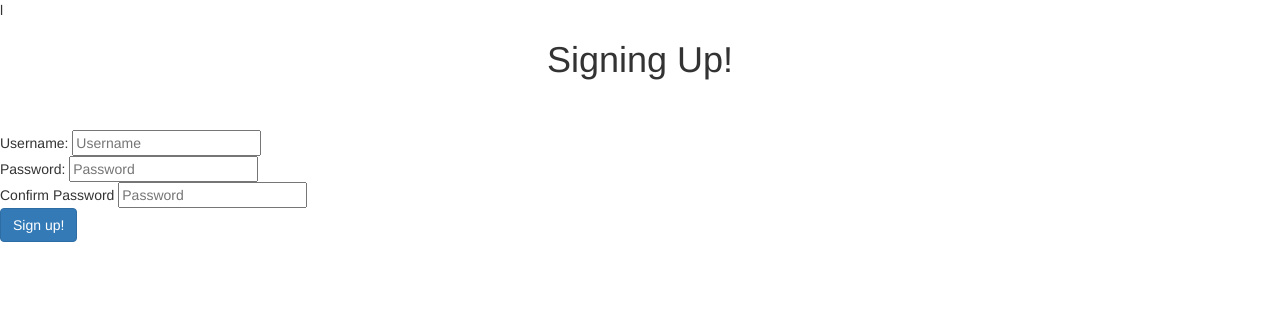
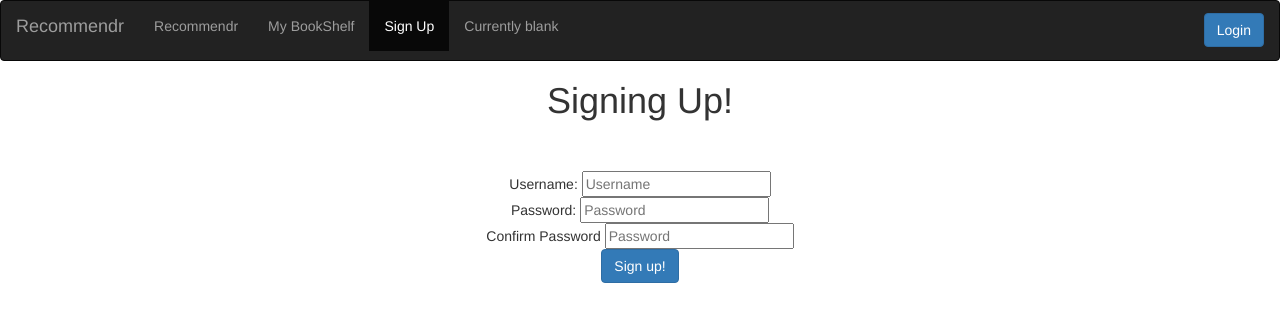
Before and after one commit to kiranmisner/BookRecommender, a website: page signup.html in a window 1280 px wide. Drawn offline with nearby package versions, Linux system fonts and the light colour scheme.

Commit message:
Update signup.html

```diff
--- a/signup.html
+++ b/signup.html
@@ -1,27 +1,64 @@
 <!DOCTYPE html>
 <html lang="en">
 <head>
-	l<!-- inks to include so we can use the bootstrap styling! -->
+	<!-- inks to include so we can use the bootstrap styling! -->
 	<link rel="stylesheet" href="https://maxcdn.bootstrapcdn.com/bootstrap/3.4.1/css/bootstrap.min.css">
 	<script src="https://ajax.googleapis.com/ajax/libs/jquery/3.4.1/jquery.min.js"></script>
 	<script src="https://maxcdn.bootstrapcdn.com/bootstrap/3.4.1/js/bootstrap.min.js"></script>	<meta charset="UTF-8">
+	<script src="https://cdnjs.cloudflare.com/ajax/libs/popper.js/1.16.0/umd/popper.min.js"></script>
 
 	<meta charset="UTF-8">
 	<title>Sign Up!</title>
+	<style type="text/css">
+		span.border {
+    		display: inline-block;
+    		border-style: solid;
+    		border-color: black !important;
+    		padding-bottom: 100px
+    		margin: 100px;
+ 		}
+	</style>
+
 </head>
 <body>
+	<nav class="navbar navbar-inverse">
+  		<div class="container-fluid">
+    		<div class="navbar-header">
+      			<a class="navbar-brand" href="#">Recommendr</a>
+    		</div>
+    		<ul class="nav navbar-nav">
+				<li><a href="index.html">Recommendr</a></li>
+      			<li><a href="">My BookShelf</a></li>
+      			<li class="active">
+      				<a href="signup.html">Sign Up</a>
+				</li>
+<!--       			<li><a href="signup.html">Sign Up</a></li> -->
+      			<li><a href="#">Currently blank</a></li>
+    		</ul>
+    		<ul class="nav navbar-nav" style="float: right; padding-top:1%; padding-bottom: 1%">
+      			<div class = "float-left">
+        				<button type="button" class="btn btn-primary" data-toggle="modal" data-target="#myModal">
+        				Login </button>
+      			</div>
+    		</ul>
+  		</div>
+	</nav>
+
+
+
+
 	<h1 style = "text-align: center"> Signing Up! </h1>
 	<br> <br>
-	<!-- Need to find a way to alisgn the form put in center in a box! -->
-	<form method = "GET" action = "http://localhost:8080/">
-		Username: <input type="text/html" name = 'username' id="username" placeholder="Username"> <br>
-		Password: <input type="password" name = 'password' id="password" placeholder="Password"> <br>
-		Confirm Password <input type="password" name = 'confirm' id="confirm" placeholder="Password"
-		onchange="authenticate()"> <br>
-		<input type = "hidden" name = 'site' id = 'site' value = 'signup'>
-		<input type='submit' class="btn btn-primary" value = "Sign up!"> </button> <br>
-	</form>
-	<div id = "message"> </div>
+	<div class = "text-center">
+			<form method = "GET" action = "http://localhost:8080/">
+				Username: <input type="text/html" name = 'username' id="username" placeholder="Username" required> <br>
+				Password: <input type="password" name = 'password' id="password" placeholder="Password" required> <br>
+				Confirm Password <input type="password" name = 'confirm' id="confirm" placeholder="Password"
+				onchange="authenticate()" required> <br>
+				<input type='submit' class="btn btn-primary" value = "Sign up!"> </button> <br>
+			</form>
+		<div id = "message"> </div>
+	</div>
 	<script lang="javascript">
 		function authenticate() {
 			var password = document.getElementById("password").value;
@@ -34,5 +71,6 @@
 			}
 		}
 	</script>
+
 </body>
 </html>
```
